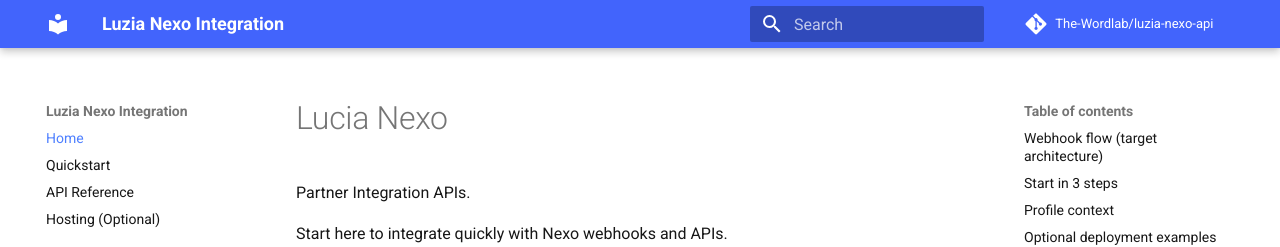
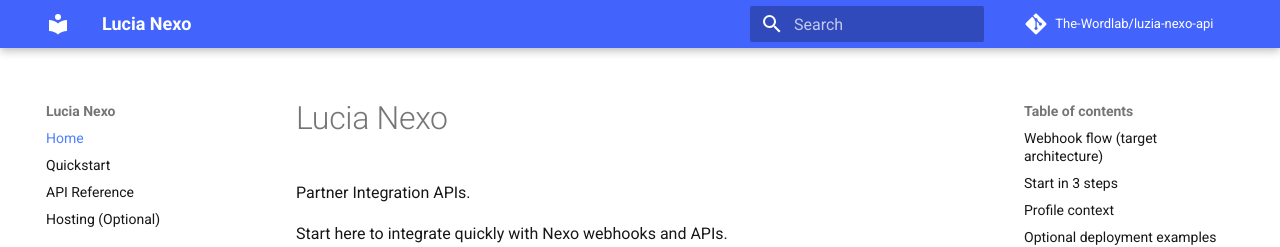
Before and after one commit to The-Wordlab/luzia-nexo-api, an MkDocs documentation site: the page built from docs/index.md, in a window 1280 px wide. Shown: the top 247 px of the page. Built offline with MkDocs 1.6.1 and Material for MkDocs 9.7.7, drawn with Linux system fonts in a browser that asks for light colours; comment, search, counter and statistics services are not loaded.

Commit message:
docs: set site title to Lucia Nexo with partner API subtitle

```diff
--- a/mkdocs.yml
+++ b/mkdocs.yml
@@ -1,5 +1,5 @@
-site_name: Luzia Nexo Integration
-site_description: Luzia Nexo integration docs
+site_name: Lucia Nexo
+site_description: Partner Integration APIs
 site_url: https://the-wordlab.github.io/luzia-nexo-api/
 repo_url: https://github.com/The-Wordlab/luzia-nexo-api
 repo_name: The-Wordlab/luzia-nexo-api
```
